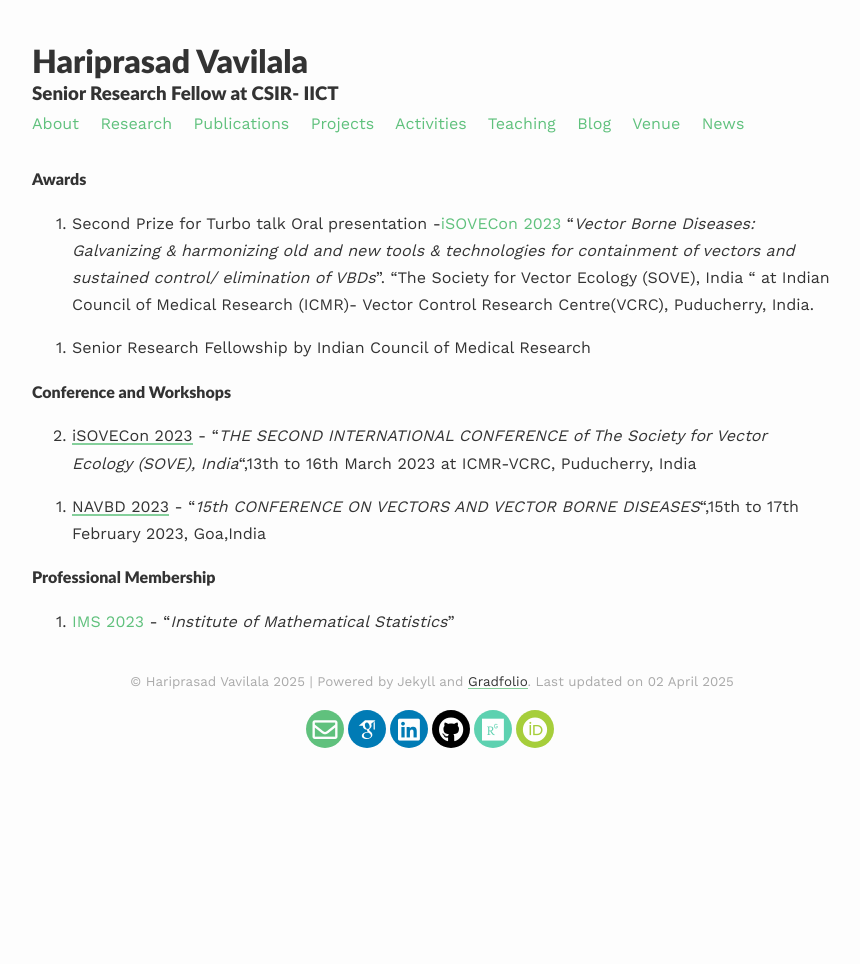
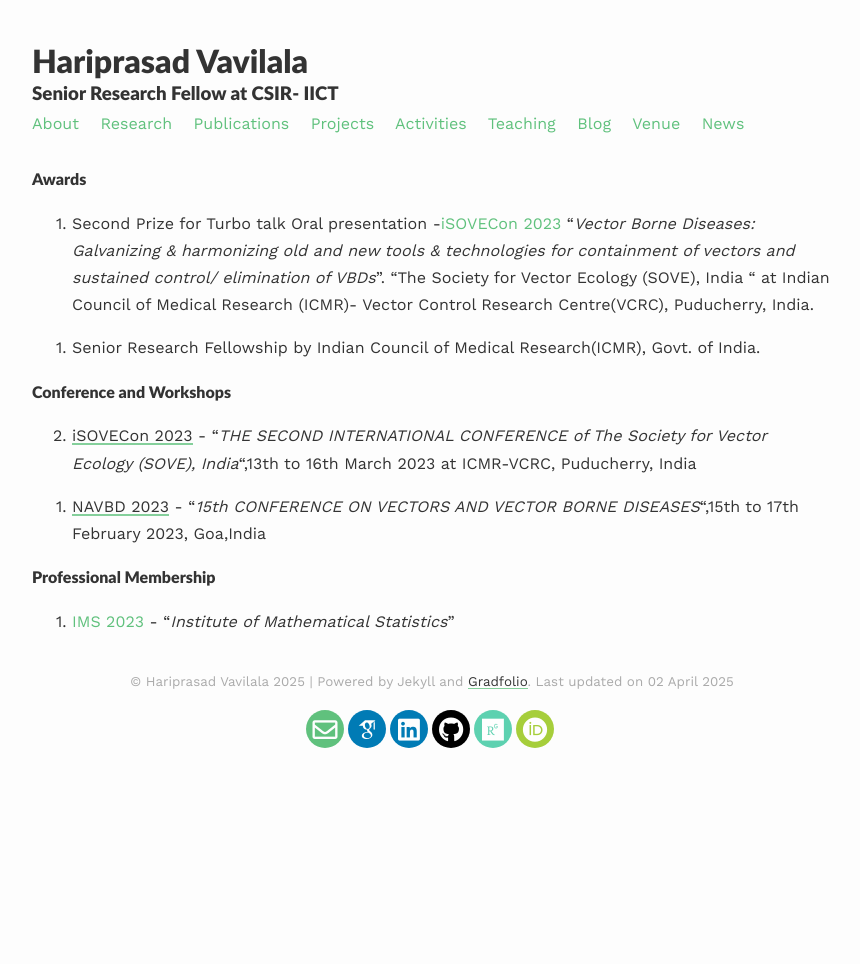
Before and after one commit to hari-stats/CV, a Jekyll site: the page built from _pages/activities.md, in a window 1280 px wide. Shown: the whole page, without its empty margins (208-1068 px from the left). Built offline with Jekyll 4.4.1, drawn with Linux system fonts in a browser that asks for light colours; nearby versions of some CDN libraries; some web fonts are replaced.

Commit message:
Update activities.md

```diff
--- a/_pages/activities.md
+++ b/_pages/activities.md
@@ -10,7 +10,7 @@ published: true
 Galvanizing & harmonizing old and new tools & technologies for containment of vectors and sustained control/ elimination of VBDs*". "The Society for Vector Ecology (SOVE), India " at Indian Council of Medical Research (ICMR)- Vector Control Research Centre(VCRC), Puducherry, India.
 {: reversed="reversed"}
 
-1. Senior Research Fellowship by Indian Council of Medical Research
+1. Senior Research Fellowship by Indian Council of Medical Research(ICMR), Govt. of India.
 
 #### Conference and Workshops
 0. [iSOVECon 2023](http://www.soveindia.org/downloads/First_Circular_iSOVE_Final_2.pdf) - "<i>THE SECOND INTERNATIONAL CONFERENCE of The Society for Vector Ecology (SOVE), India</i>",13th to 16th March 2023 at ICMR-VCRC, Puducherry, India
```
